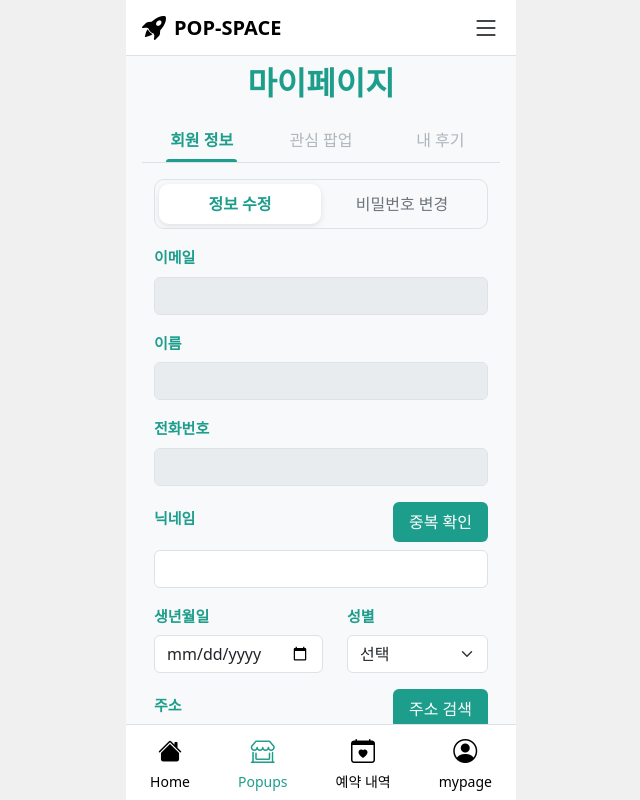
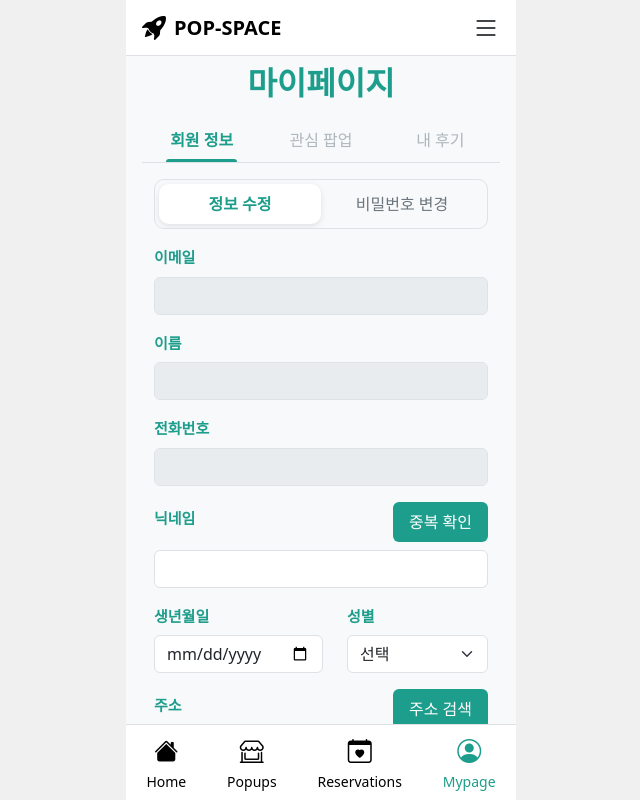
Before and after one commit to KosaOneShot/popspace_FE, a React (Vite) app: page /mypage in a window 1280 px wide. Shown: the whole page, without its empty margins (319-959 px from the left). Built offline with nearby package versions, Linux system fonts and the light colour scheme; no server answers.

Commit message:
fix : 페이지 이동에 따라 footer focus 색 변경

```diff
--- a/src/components/Footer.jsx
+++ b/src/components/Footer.jsx
@@ -1,34 +1,48 @@
-import { Link } from "react-router-dom";
+import { Link, useLocation } from "react-router-dom";
 
 const Footer = () => {
-  // 갈색 : 795548 초록색 : 1D9D8B 검정색 : 000000  노란색 : DB9506
+  const location = useLocation();
+  // defaultColor 는 비활성일 때, activeColor 는 현재 경로에 매칭될 때 사용할 색
+  const defaultColor = "#000000";
+  const activeColor  = "#1D9D8B";
+
   const items = [
-    { label: "Home", href: "/", icon: "bi-house-fill", color: "#000000" },
-    { label: "Popups", href: "/popup/list", icon: "bi-shop-window", color: "#1D9D8B" },
-    { label: "예약 내역", href: "/reservation/list", icon: "bi-calendar-heart", color: "#000000" },
-    { label: "mypage", href: "/mypage", icon: "bi-person-circle", color: "#000000" },
+    { label: "Home",        href: "/",                   icon: "bi-house-fill"       },
+    { label: "Popups",      href: "/popup/list",         icon: "bi-shop-window"     },
+    { label: "Reservations",   href: "/reservation/list",   icon: "bi-calendar-heart"  },
+    { label: "Mypage",      href: "/mypage",             icon: "bi-person-circle"   },
   ];
+
+  // 현재 경로의 첫번째 세그먼트를 뽑는 함수 ex) "/popup/list" -> "/popup"
+  const getBasePath = href => {
+    if (href === "/") return "/";
+    return "/" + href.split("/")[1];
+  };
 
   return (
     <footer
       className="fixed-bottom start-50 translate-middle-x bg-white border-top"
-      style={{
-        width: "390px",       // iPhone 12 Pro 너비 기준
-        zIndex: 1000,
-      }}
+      style={{ width: "390px", zIndex: 1000 }}
     >
       <div className="d-flex justify-content-around align-items-center py-2">
-        {items.map((item, idx) => (
+        {items.map((item, idx) => {
+          const base = getBasePath(item.href);
+          const isActive = base === "/"
+            ? location.pathname === "/"
+            : location.pathname.startsWith(base);
+
+          return (
             <Link
               key={idx}
               to={item.href}
               className="d-flex flex-column align-items-center text-decoration-none"
-            style={{ color: item.color }}
+              style={{ color: isActive ? activeColor : defaultColor }}
             >
               <i className={`${item.icon} fs-4`} />
               <small style={{ marginTop: "2px" }}>{item.label}</small>
             </Link>
-        ))}
+          );
+        })}
       </div>
     </footer>
   );
```
Lines whose indentation alone changed are shown as unchanged.
